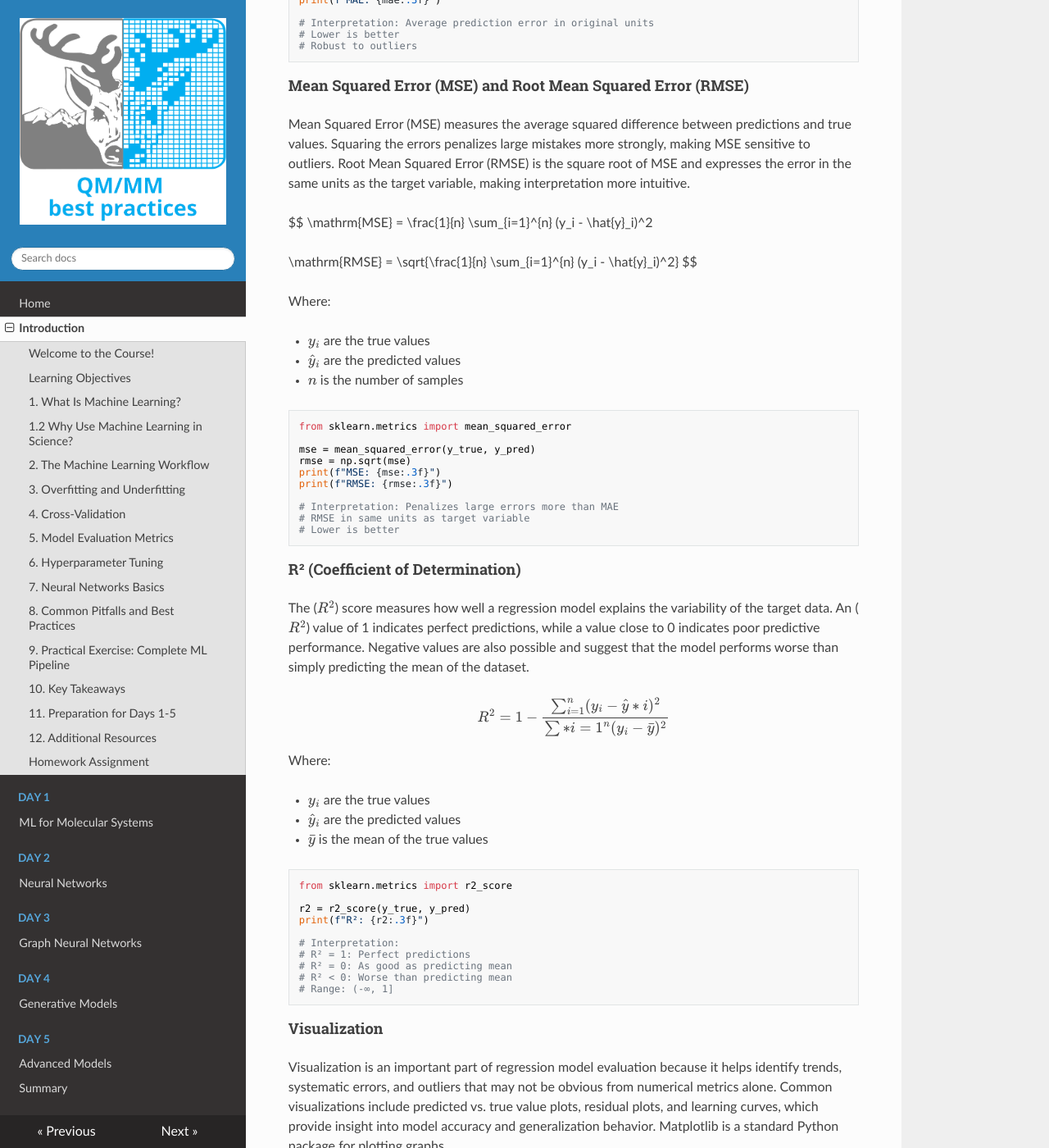
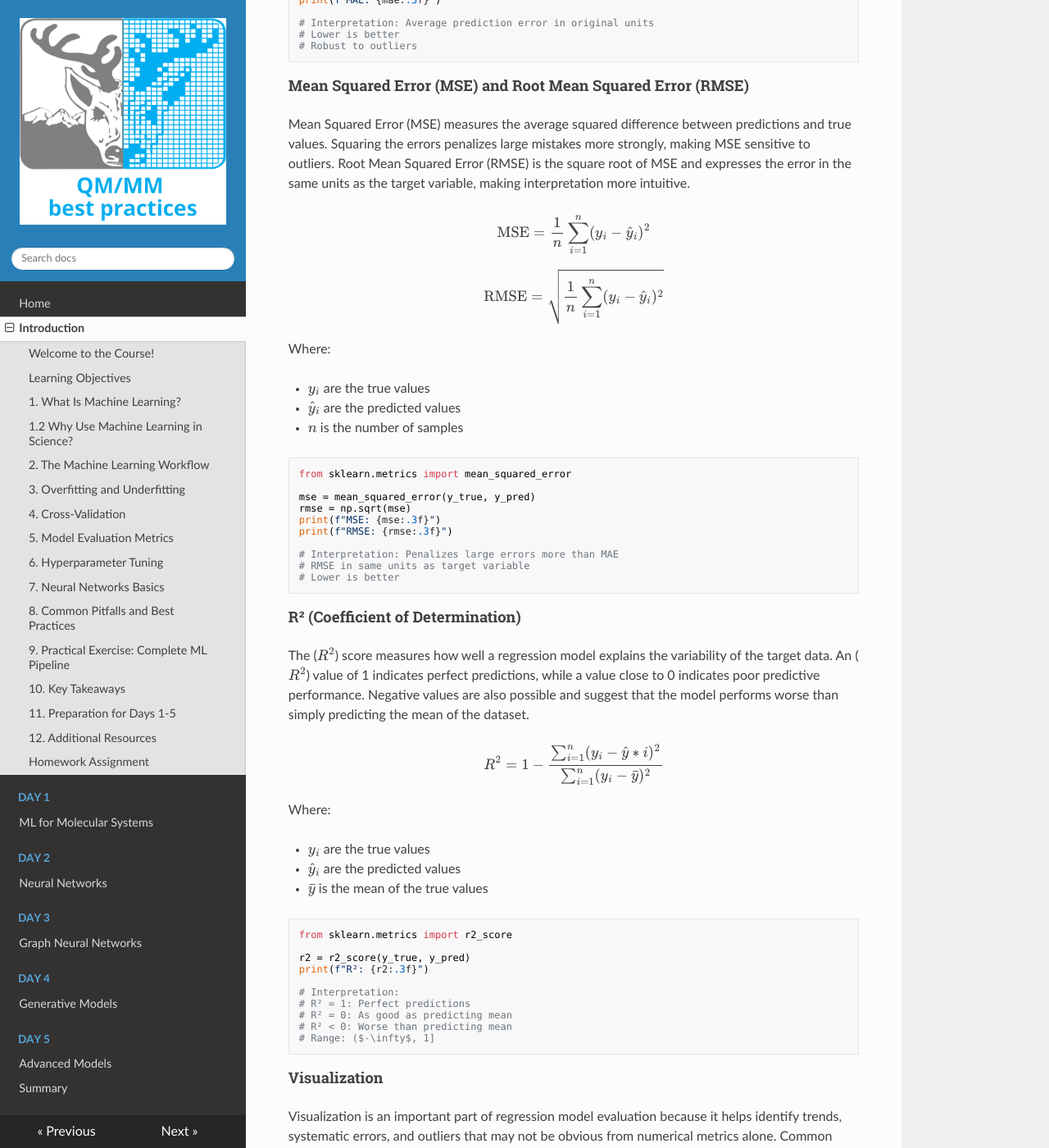
Before and after one commit to pojeda/course-mlmd, an MkDocs documentation site: the page built from docs/day0.md, in a window 1280 px wide and 1400 px high, scrolled down 12831 px. Shown: the whole window at 82% size. Built offline with MkDocs 1.6.1, drawn with Linux system fonts in a browser that asks for light colours; nearby versions of some CDN libraries.

Commit message:
Introduction

````diff
--- a/docs/day0.md
+++ b/docs/day0.md
@@ -1492,7 +1492,9 @@
 
 $$
 \mathrm{MSE} = \frac{1}{n} \sum_{i=1}^{n} (y_i - \hat{y}_i)^2
-
+$$
+
+$$
 \mathrm{RMSE} = \sqrt{\frac{1}{n} \sum_{i=1}^{n} (y_i - \hat{y}_i)^2}
 $$
 
@@ -1523,7 +1525,7 @@
 predicting the mean of the dataset.
 
 $$
-R^2 = 1 - \frac{\sum_{i=1}^{n} (y_i - \hat{y}*i)^2}{\sum*{i=1}^{n} (y_i - \bar{y})^2}
+R^2 = 1 - \frac{\sum_{i=1}^{n} (y_i - \hat{y}*i)^2}{\sum_{i=1}^{n} (y_i - \bar{y})^2}
 $$
 
 Where:
@@ -1543,7 +1545,7 @@
 # R² = 1: Perfect predictions
 # R² = 0: As good as predicting mean
 # R² < 0: Worse than predicting mean
-# Range: (-∞, 1]
+# Range: ($-\infty$, 1]
 ```
 
 #### Visualization
````
